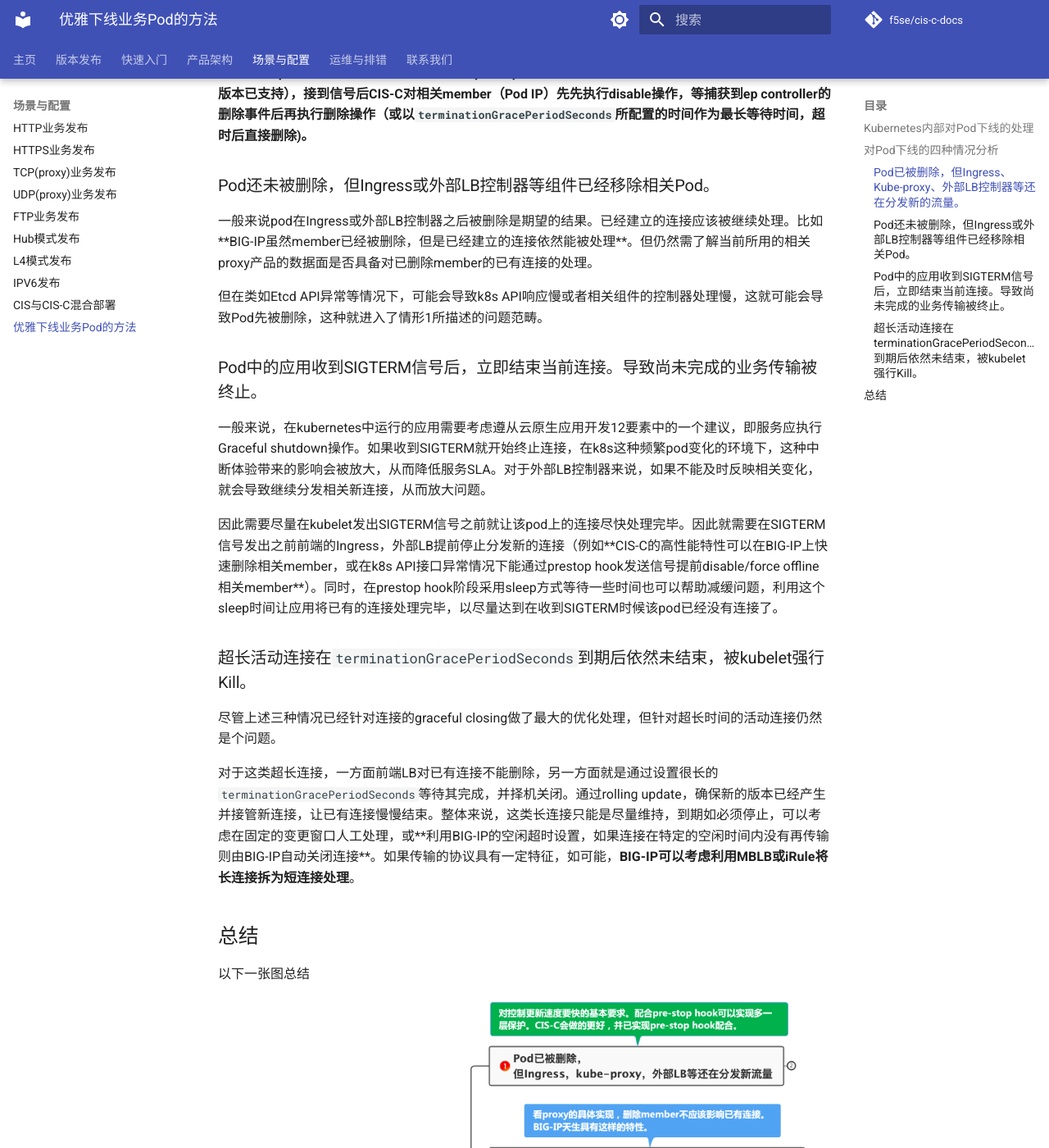
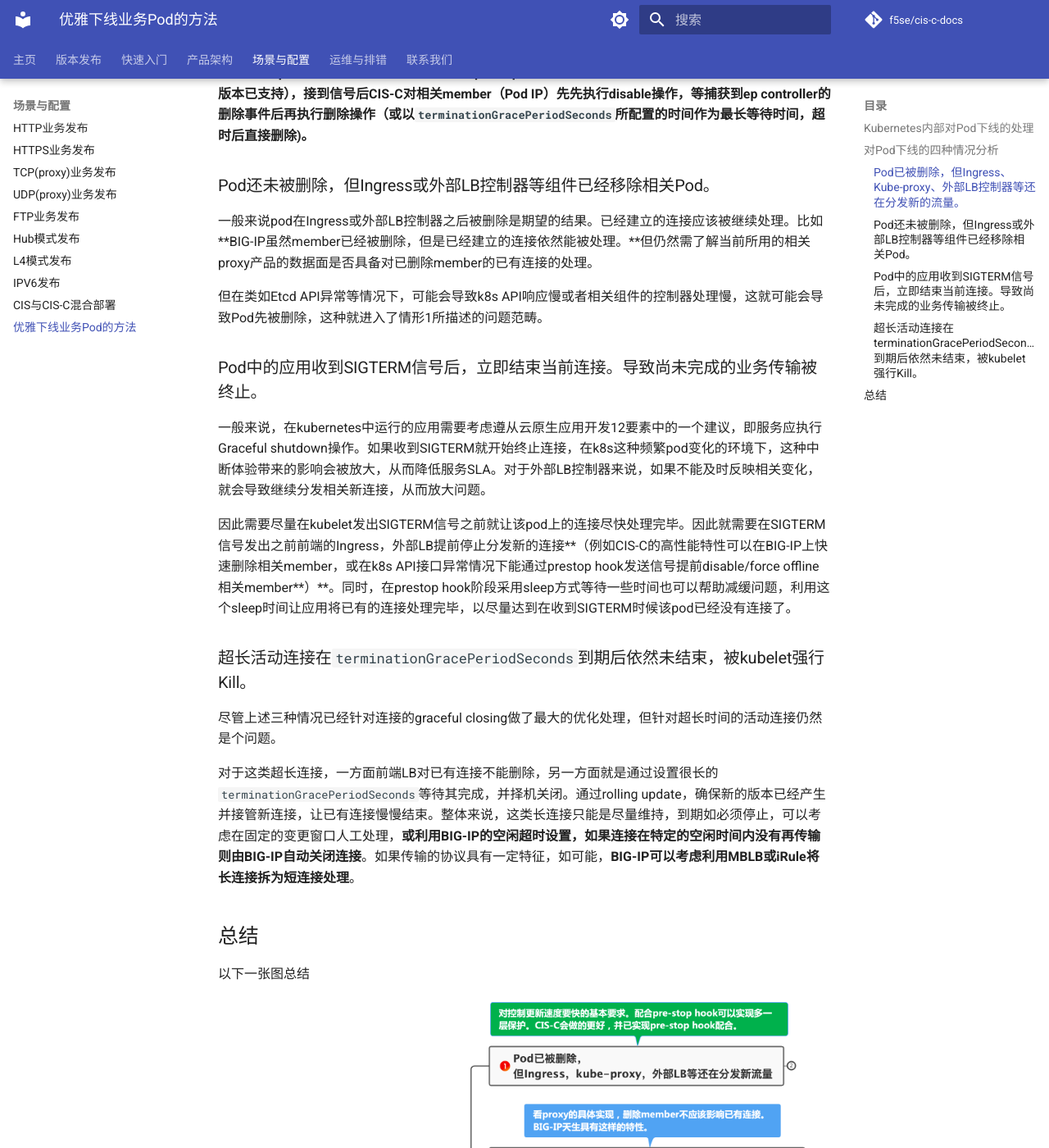
Before and after one commit to f5se/cis-c-docs, an MkDocs documentation site: the page built from docs/Use-Cases/k8s-graceful-shutdown.md, in a window 1280 px wide and 1400 px high, scrolled down 1879 px. Shown: the whole window at 82% size. Built offline with MkDocs 1.6.1 and Material for MkDocs 9.7.7, drawn with Linux system fonts in a browser that asks for light colours; comment, search, counter and statistics services are not loaded.

Commit message:
md style edit

```diff
--- a/docs/Use-Cases/k8s-graceful-shutdown.md
+++ b/docs/Use-Cases/k8s-graceful-shutdown.md
@@ -40,7 +40,7 @@
 
 ### Pod还未被删除，但Ingress或外部LB控制器等组件已经移除相关Pod。
 
-一般来说pod在Ingress或外部LB控制器之后被删除是期望的结果。已经建立的连接应该被继续处理。比如**BIG-IP虽然member已经被删除，但是已经建立的连接依然能被处理**。但仍然需了解当前所用的相关proxy产品的数据面是否具备对已删除member的已有连接的处理。
+一般来说pod在Ingress或外部LB控制器之后被删除是期望的结果。已经建立的连接应该被继续处理。比如**BIG-IP虽然member已经被删除，但是已经建立的连接依然能被处理。**但仍然需了解当前所用的相关proxy产品的数据面是否具备对已删除member的已有连接的处理。
 
 但在类如Etcd API异常等情况下，可能会导致k8s API响应慢或者相关组件的控制器处理慢，这就可能会导致Pod先被删除，这种就进入了情形1所描述的问题范畴。
 
@@ -48,13 +48,13 @@
 
 一般来说，在kubernetes中运行的应用需要考虑遵从云原生应用开发12要素中的一个建议，即服务应执行Graceful shutdown操作。如果收到SIGTERM就开始终止连接，在k8s这种频繁pod变化的环境下，这种中断体验带来的影响会被放大，从而降低服务SLA。对于外部LB控制器来说，如果不能及时反映相关变化，就会导致继续分发相关新连接，从而放大问题。
 
-因此需要尽量在kubelet发出SIGTERM信号之前就让该pod上的连接尽快处理完毕。因此就需要在SIGTERM信号发出之前前端的Ingress，外部LB提前停止分发新的连接（例如**CIS-C的高性能特性可以在BIG-IP上快速删除相关member，或在k8s API接口异常情况下能通过prestop hook发送信号提前disable/force offline相关member**）。同时，在prestop hook阶段采用sleep方式等待一些时间也可以帮助减缓问题，利用这个sleep时间让应用将已有的连接处理完毕，以尽量达到在收到SIGTERM时候该pod已经没有连接了。
+因此需要尽量在kubelet发出SIGTERM信号之前就让该pod上的连接尽快处理完毕。因此就需要在SIGTERM信号发出之前前端的Ingress，外部LB提前停止分发新的连接**（例如CIS-C的高性能特性可以在BIG-IP上快速删除相关member，或在k8s API接口异常情况下能通过prestop hook发送信号提前disable/force offline相关member**）**。同时，在prestop hook阶段采用sleep方式等待一些时间也可以帮助减缓问题，利用这个sleep时间让应用将已有的连接处理完毕，以尽量达到在收到SIGTERM时候该pod已经没有连接了。
 
 ### 超长活动连接在`terminationGracePeriodSeconds`到期后依然未结束，被kubelet强行Kill。
 
 尽管上述三种情况已经针对连接的graceful closing做了最大的优化处理，但针对超长时间的活动连接仍然是个问题。
 
-对于这类超长连接，一方面前端LB对已有连接不能删除，另一方面就是通过设置很长的`terminationGracePeriodSeconds`等待其完成，并择机关闭。通过rolling update，确保新的版本已经产生并接管新连接，让已有连接慢慢结束。整体来说，这类长连接只能是尽量维持，到期如必须停止，可以考虑在固定的变更窗口人工处理，或**利用BIG-IP的空闲超时设置，如果连接在特定的空闲时间内没有再传输则由BIG-IP自动关闭连接**。如果传输的协议具有一定特征，如可能，**BIG-IP可以考虑利用MBLB或iRule将长连接拆为短连接处理**。
+对于这类超长连接，一方面前端LB对已有连接不能删除，另一方面就是通过设置很长的`terminationGracePeriodSeconds`等待其完成，并择机关闭。通过rolling update，确保新的版本已经产生并接管新连接，让已有连接慢慢结束。整体来说，这类长连接只能是尽量维持，到期如必须停止，可以考虑在固定的变更窗口人工处理，**或利用BIG-IP的空闲超时设置，如果连接在特定的空闲时间内没有再传输则由BIG-IP自动关闭连接**。如果传输的协议具有一定特征，如可能，**BIG-IP可以考虑利用MBLB或iRule将长连接拆为短连接处理**。
 
 
 
```
